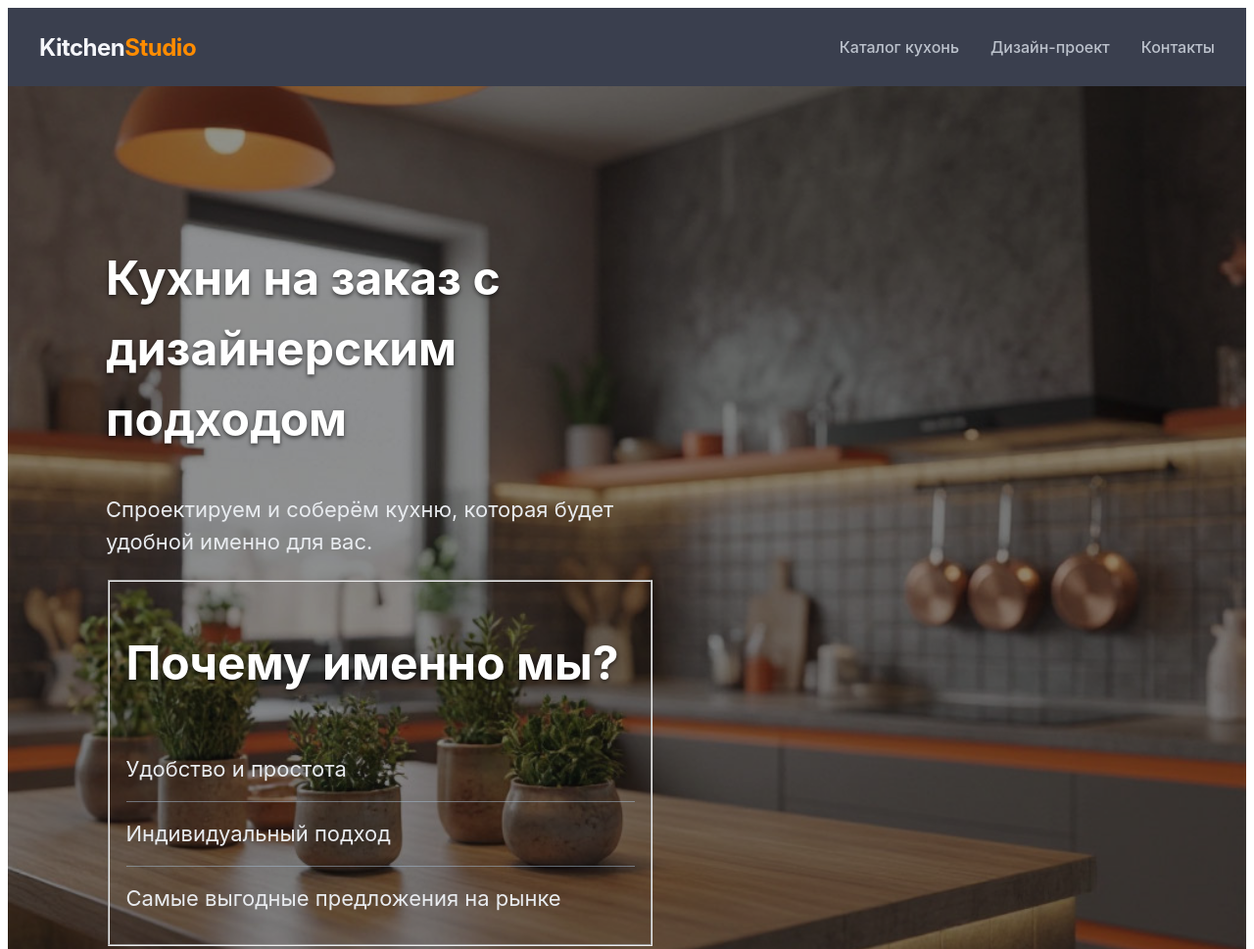
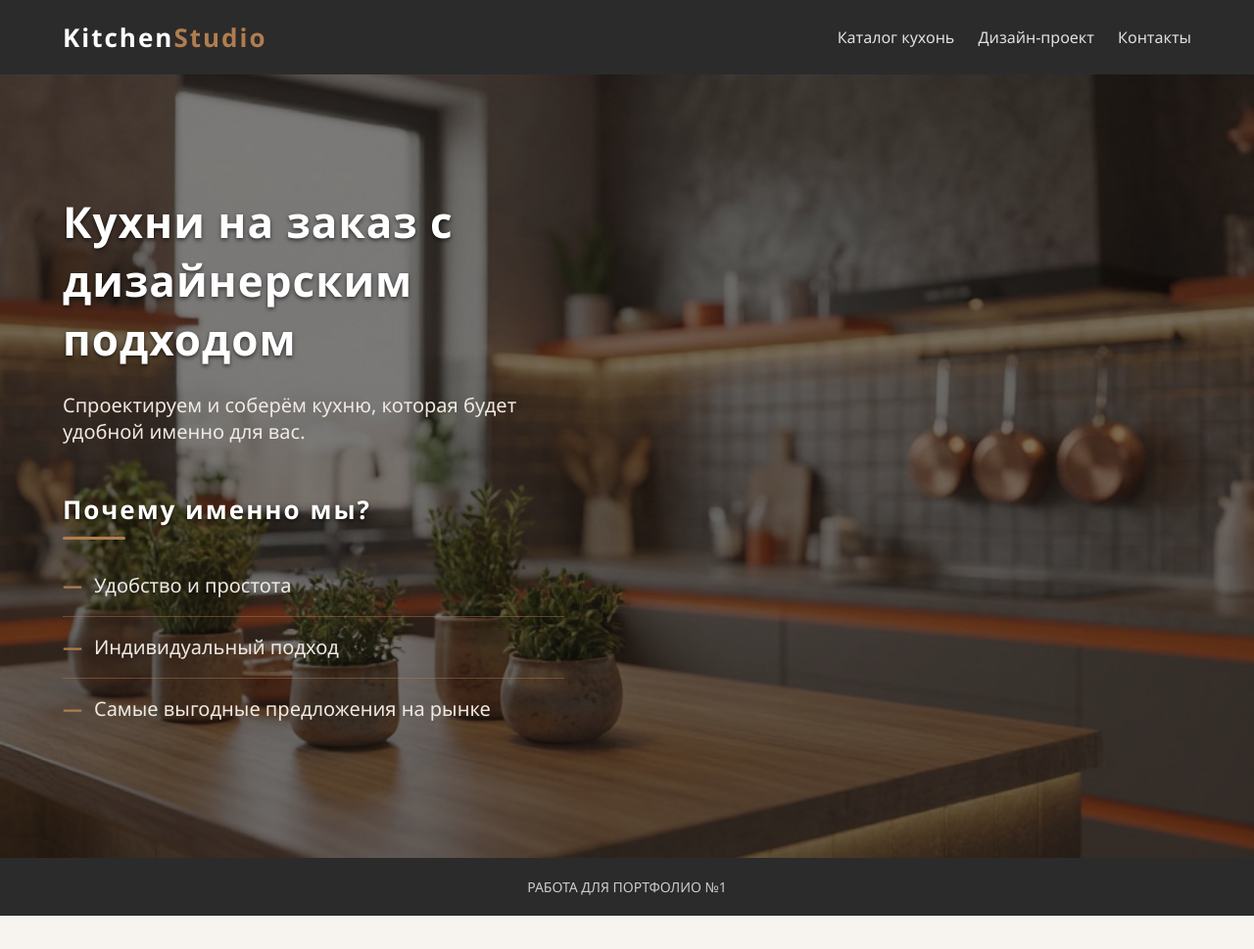
Before and after one commit to rainsw3pt/kitchen-demo, a plain HTML site: page index.html in a window 1280 px wide. Shown: the top 969 px of the page at 98% size. After the commit the page ends 935 px from the top, so only its background shows below. Drawn offline with Linux system fonts and the light colour scheme.

Commit message:
Update index.html

```diff
--- a/index.html
+++ b/index.html
@@ -1,180 +1,162 @@
 <!DOCTYPE html>
 <html lang="ru">
 <head>
-  <meta charset="UTF-8" />
-  <meta name="viewport" content="width=device-width, initial-scale=1.0" />
+  <meta charset="UTF-8">
+  <meta name="viewport" content="width=device-width, initial-scale=1.0">
   <title>Kitchen Studio — кухни на заказ и дизайн-проекты</title>
   <style>
     :root {
-  --header-bg: #3a3f4e;
-  --text-main: #f5f6fa;
-  --text-muted: #bcc2cc;
-  --accent-orange: #ff8c00;
-  --accent-hover: #e67e00;
+      --accent: #b07d4f;
+      --dark: #2b2b2b;
+      --bg: #f7f4f0;
+      --card: #ffffff;
+    }
+    * { margin: 0; padding: 0; box-sizing: border-box; }
+    body {
+      font-family: 'Segoe UI', Arial, sans-serif;
+      background: var(--bg);
+      color: var(--dark);
     }
 
-.header {
-  background-color: var(--header-bg);
-  padding: 0;
-  margin: 0;
-}
 
-.header__container {
-  max-width: 1200px;
-  margin: 0 auto;
-  padding: 0 20px;
-}
-
-.header__inner {
+    header {
+      background: var(--dark);
+      color: #fff;
+      padding: 20px 5%;
       display: flex;
       justify-content: space-between;
       align-items: center;
-  height: 80px;
+      flex-wrap: wrap;
+      gap: 10px;
     }
+    .logo {
+      font-size: 26px;
+      letter-spacing: 2px;
+      color: #fff;
+      text-decoration: none;
+      font-weight: 700;
+    }
+    .logo span { color: var(--accent); }
+    header nav a {
+      color: #fff;
+      text-decoration: none;
+      margin-left: 20px;
+      opacity: .85;
+    }
+    header nav a:hover { opacity: 1; color: var(--accent); }
 
-.body {
-  margin: 0;
-  padding: 0;
-  width: 100%;
-  overflow-x: hidden;
-}
-
- .logo {
-  font-family: "Inter", "Roboto", sans-serif;
-  font-weight: 700;
-  font-size: 24px;
-  color: var(--text-main);
-  text-decoration: none;
-  letter-spacing: -0.5px;
-}
-
-.logo span {
-  color: var(--accent-orange);
-}
-
-.nav {
-  display: flex;
-  gap: 32px;
-  list-style: none;
-}
-
-.nav a {
-  text-decoration: none;
-  color: var(--text-muted);
-  font-family: "Inter", "Roboto", sans-serif;
-  font-weight: 500;
-  font-size: 16px;
-  transition: color 0.3s ease, text-shadow 0.3s ease;
-}
-
-.nav a:hover,
-.nav a.active {
-  color: var(--text-main);
-  text-shadow: 0 0 8px rgba(255, 140, 0, 0.4);
-}
-
-
-@media (max-width: 768px) {
-  .header__inner {
-    flex-direction: column;
-    height: auto;
-    padding: 16px 0;
-  }
-
-  .nav {
-    margin-top: 16px;
-    gap: 20px;
-    flex-wrap: wrap;
-    justify-content: center;
-  }
-
-  .logo {
-    font-size: 20px;
-  }
-}
 
     .hero {
       background-image: url("images/33211f18e66e11f18daba2d9c9abc235_1.jpg");
+      background-size: cover;
+      background-position: center;
       background-repeat: no-repeat;
-  background-position: center;
-  background-size: cover;
       min-height: 100vh;
       position: relative;
     }
-
     .hero::before {
       content: "";
       position: absolute;
       inset: 0;
-  background: rgba(10, 12, 16, 0.45);
+      background: rgba(20, 18, 15, .55);
     }
-
     .hero__content {
       position: relative;
       z-index: 1;
-  max-width: 600px;
-  padding: 120px 60px;
+      max-width: 640px;
+      padding: 120px 5%;
+    }
+    .hero__title {
+      font-size: 44px;
+      letter-spacing: 1px;
+      color: #fff;
+      text-shadow: 0 2px 4px rgba(0, 0, 0, .6);
+      margin-bottom: 24px;
+    }
+    .hero__subtitle {
+      font-size: 20px;
+      color: #efe9e2;
+      margin-bottom: 48px;
+    }
+    .hero__title--sub {
+      font-size: 26px;
+      letter-spacing: 2px;
+      color: #fff;
+      margin-bottom: 16px;
+    }
+    .hero__title--sub::after {
+      content: "";
+      display: block;
+      width: 64px;
+      height: 3px;
+      margin-top: 10px;
+      border-radius: 2px;
+      background: var(--accent);
+    }
+    .hero__list {
+      list-style: none;
+      font-size: 20px;
+      line-height: 1.5;
+      color: #efe9e2;
+    }
+    .hero__list li {
+      padding: 16px 0;
+      border-bottom: 1px solid rgba(176, 125, 79, .45);
+    }
+    .hero__list li:last-child { border-bottom: none; }
+    .hero__list li::before {
+      content: "—";
+      color: var(--accent);
+      margin-right: 12px;
+      font-weight: 700;
     }
 
-.hero__title {
-  font-family: "Inter", "Roboto", Arial, sans-serif;
-  font-weight: 700;
-  font-size: 48px;
-  color: #fff;
-  text-shadow: 0 2px 4px rgba(0, 0, 0, 0.6);
-  margin-bottom: 40px;
+
+    footer {
+      background: var(--dark);
+      color: #ccc;
+      text-align: center;
+      padding: 20px;
+      font-size: 14px;
     }
 
-.hero__list {
-  list-style: none;
-  font-family: "Inter", "Roboto", Arial, sans-serif;
-  font-size: 22px;
-  line-height: 1.5;
-  color: #e8ebef;
+    @media (max-width: 600px) {
+      header { justify-content: center; text-align: center; }
+      .hero__title { font-size: 32px; }
+      .hero__subtitle { font-size: 17px; }
+      .hero__list { font-size: 17px; }
     }
-
-.hero__list li {
-  padding: 16px 0;
-  border-bottom: 1px solid rgba(168, 192, 214, 0.5);
-}
-
-.hero__list li:last-child {
-  border-bottom: none;
-}
-
   </style>
 </head>
 <body>
-  <header class="header">
-    <div class="header__container">
-      <div class="header__inner">
+
+  <header>
     <a href="/" class="logo">Kitchen<span>Studio</span></a>
-        <nav class="nav">
+    <nav>
       <a href="catalog.html">Каталог кухонь</a>
       <a href="design.html">Дизайн-проект</a>
       <a href="contacts.html">Контакты</a>
     </nav>
-      </div>
-    </div>
   </header>
+
   <main>
     <section class="hero">
       <div class="hero__content">
-        <ul class="hero__list">
         <h1 class="hero__title">Кухни на заказ с дизайнерским подходом</h1>
         <p class="hero__subtitle">Спроектируем и соберём кухню, которая будет удобной именно для вас.</p>
-    <fieldset>
-      <h2 class="hero__title">Почему именно мы?</h2>
+        <h2 class="hero__title hero__title--sub">Почему именно мы?</h2>
+        <ul class="hero__list">
           <li>Удобство и простота</li>
           <li>Индивидуальный подход</li>
           <li>Самые выгодные предложения на рынке</li>
-        </fieldset>
         </ul>
       </div>
-<footer>
+    </section>
+  </main>
+
+  <footer id="contacts">
     РАБОТА ДЛЯ ПОРТФОЛИО №1
   </footer>
-    </section>
-  </main>
+
 </body>
 </html>
```
Lines whose indentation alone changed are shown as unchanged.
